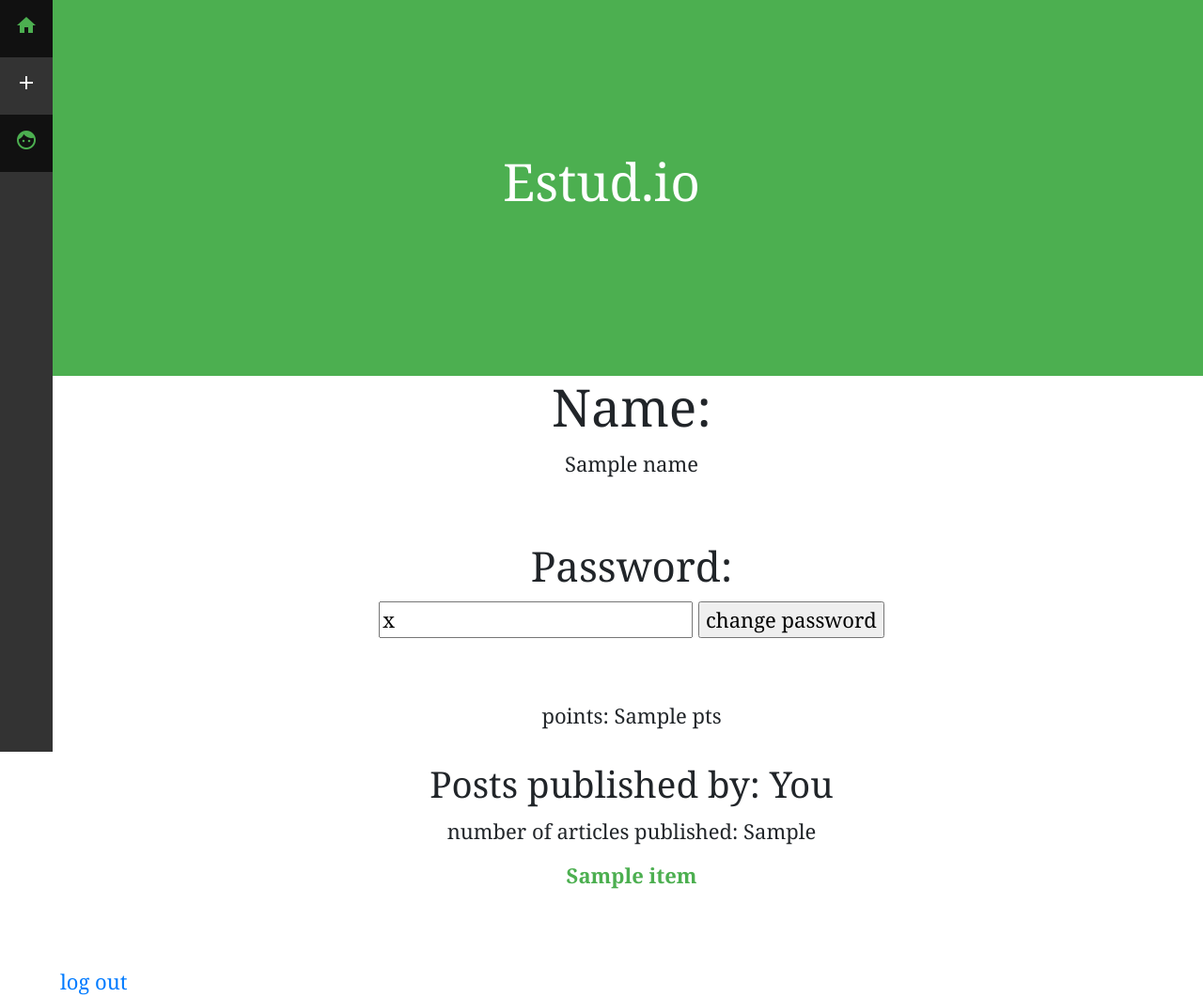
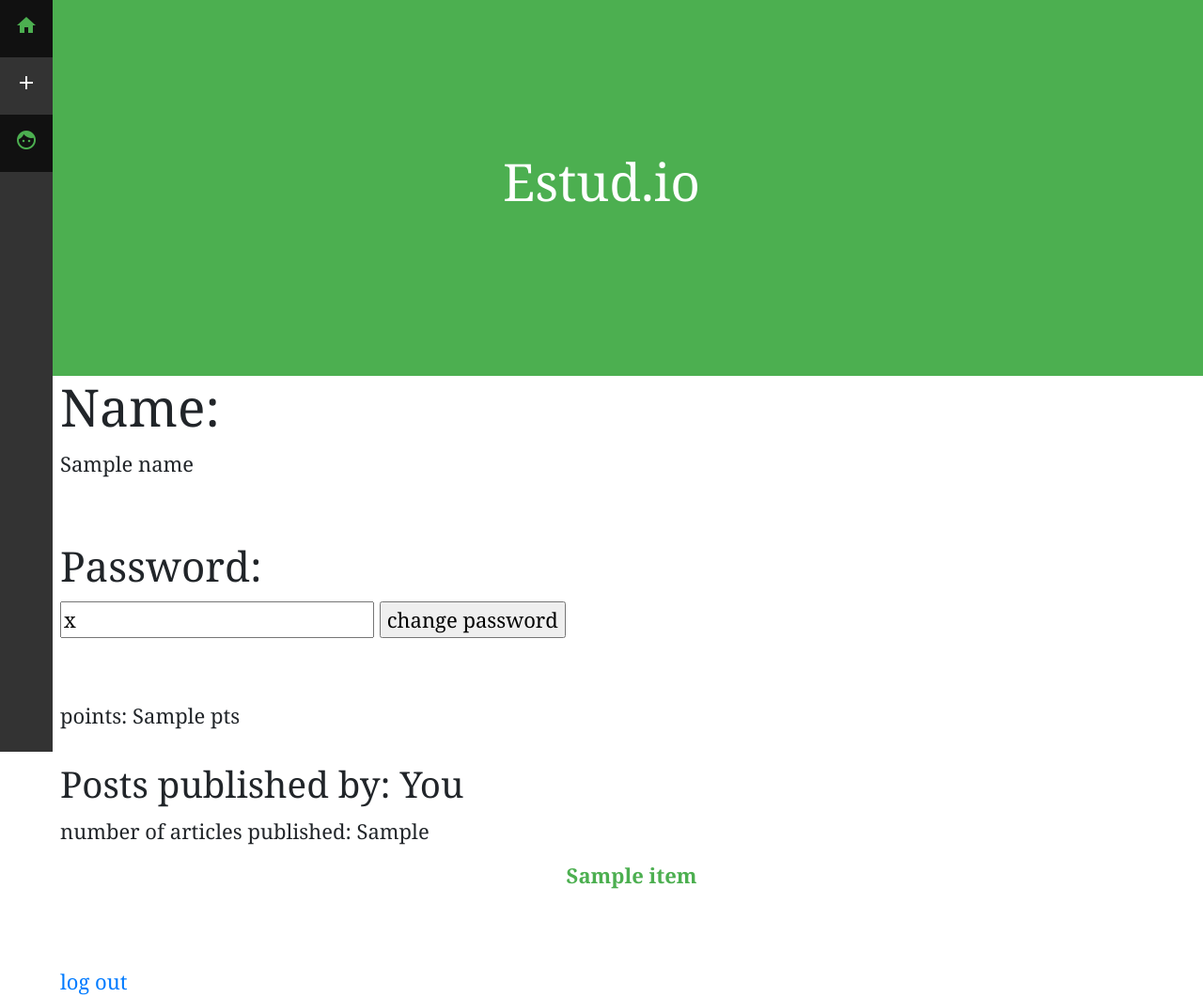
Before and after one commit to Richardjiemenz0812/estud.io, a Flask app: template templates/profile.html in a window 1280 px wide. Shown: the whole page at 94% size. Run offline with Flask 2, Linux system fonts and the light colour scheme; the template is opened without the code that fills it: most values are stand-ins (such as "Sample title", 1, 10 or a date in 2020); some libraries are stand-ins or nearby versions.

Commit message:
se ve mejor el texto

```diff
--- a/templates/profile.html
+++ b/templates/profile.html
@@ -1,7 +1,6 @@
 {% extends 'base.html' %}
 {% block content %}
-
-<center>
+<div class="data">
     <h1>Name:</h1>{{ name }}
     <br>
     <br>
@@ -15,6 +14,8 @@
     <br>
     <h3>Posts published by: You</h3>
         number of articles published: {{ n }}
+</div>
+<center>
         {% for item in posts %}
         {% if item != "" %}
             <li>
```
